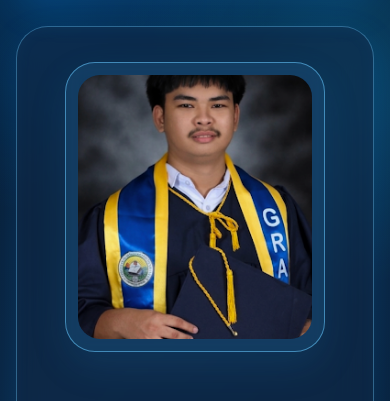
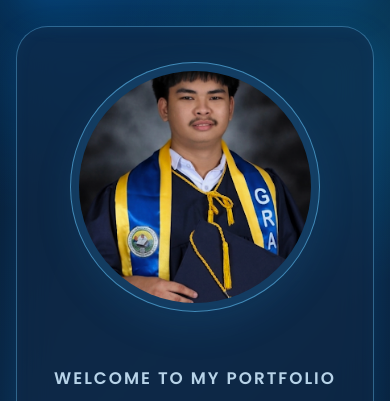
Before and after one commit to MaveJotojot/mavericks_portfolio-website5, a plain HTML site: page index.html in a window 390 px wide. Shown: the part 137-538 px from the top of the page. Drawn offline with Linux system fonts and the light colour scheme.

Commit message:
Update stylecss.css

```diff
--- a/stylecss.css
+++ b/stylecss.css
@@ -360,3 +360,30 @@ footer {
     font-size: 2.5rem;
   }
 }
+
+/* Make profile picture circular */
+.home-image {
+    width: 300px;
+    height: 300px;
+    flex: 0 0 300px;
+    border-radius: 50%;
+    overflow: hidden;
+    padding: 8px;
+}
+
+.home-image img {
+    width: 100%;
+    height: 100%;
+    border-radius: 50%;
+    object-fit: cover;
+    object-position: center;
+}
+
+/* Mobile size */
+@media (max-width: 760px) {
+    .home-image {
+        width: 250px;
+        height: 250px;
+        flex: 0 0 250px;
+    }
+}
```
